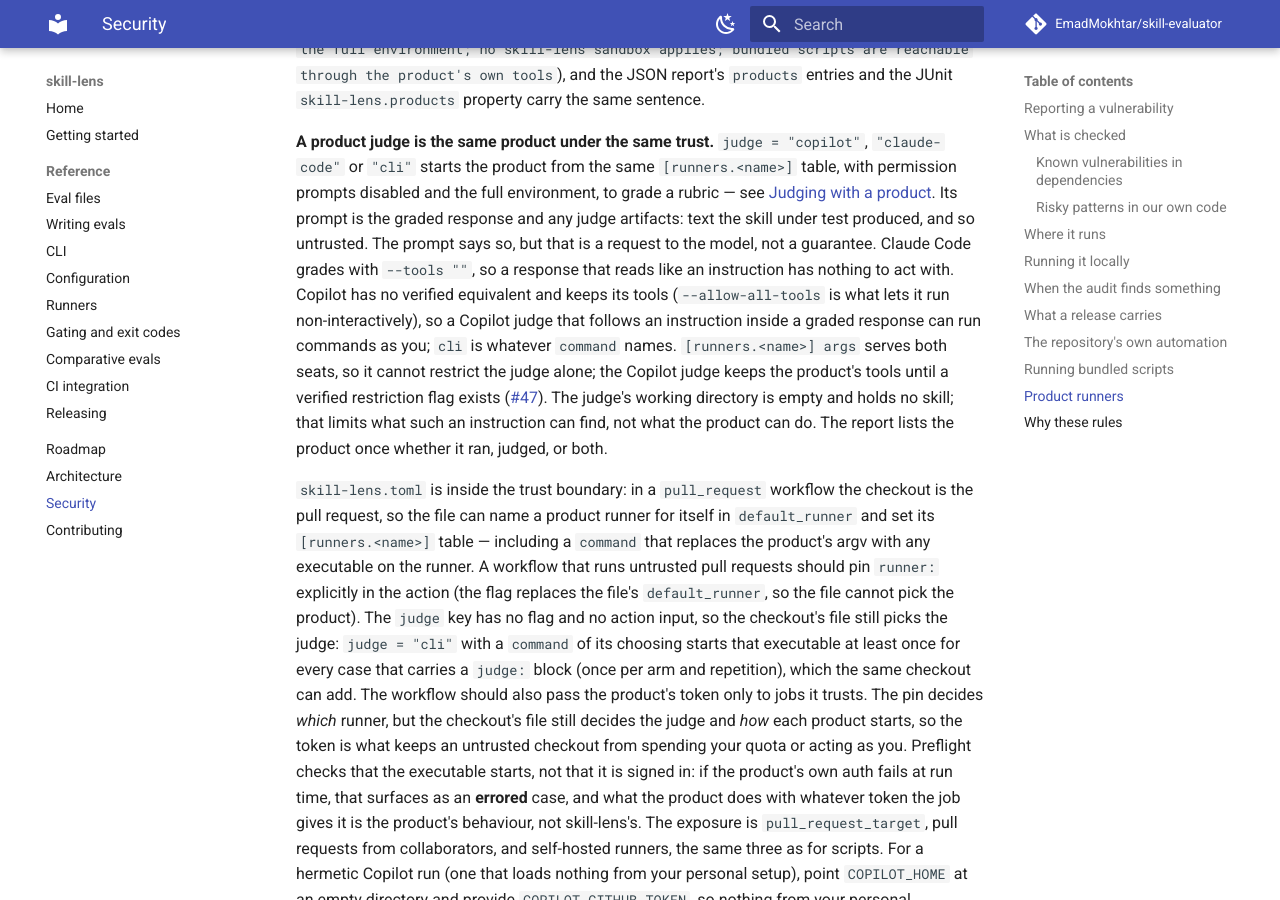
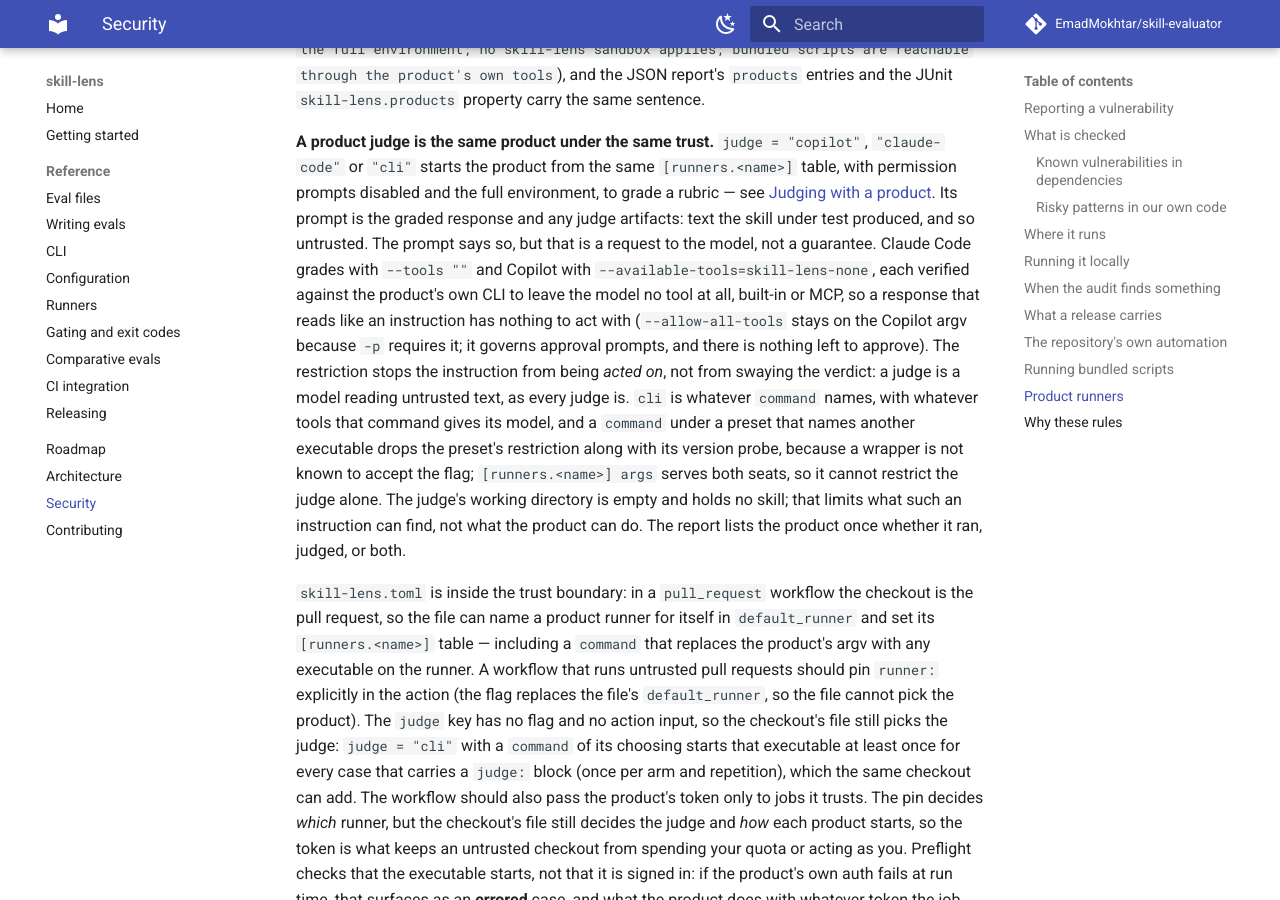
Before and after one commit to EmadMokhtar/skill-evaluator, an MkDocs documentation site: the page built from docs/security.md, in a window 1280 px wide and 900 px high, scrolled down 6678 px. Built offline with MkDocs 1.6.1 and Material for MkDocs 9.7.7, drawn with Linux system fonts in a browser that asks for light colours; comment, search, counter and statistics services are not loaded.

Commit message:
feat: leave the copilot judge no tools while it grades
`judge = "copilot"` graded a rubric with every tool the product has, so an
instruction inside a graded response could make it run commands. Copilot's
`--available-tools` keeps only the tools it names and ignores an empty
list, so the `copilot` preset now appends `--available-tools=skill-lens-none`
when it judges: one tool that does not exist, which leaves the model with
none, built-in and MCP alike. Verified against copilot 1.0.37 by reading
the tool list it sends the model (`--log-level all`), which is then empty;
`--excluded-tools` takes no wildcard and `--deny-tool` governs approval
prompts only. A live test probes both product judges for tool calls.

Closes #47

Co-Authored-By: Claude Fable 5.1 <noreply@anthropic.com>

```diff
--- a/docs/security.md
+++ b/docs/security.md
@@ -272,16 +272,19 @@ permission prompts disabled and the full environment, to grade a rubric — see
 [Judging with a product](runners.md#judging-with-a-product). Its prompt is the graded
 response and any judge artifacts: text the skill under test produced, and so untrusted. The
 prompt says so, but that is a request to the model, not a guarantee. Claude Code grades
-with `--tools ""`, so a response that reads like an instruction has nothing to act with.
-Copilot has no verified equivalent and keeps its tools (`--allow-all-tools` is what lets it
-run non-interactively), so a Copilot judge that follows an instruction inside a graded
-response can run commands as you; `cli` is whatever `command` names. `[runners.<name>]
-args` serves both seats, so it cannot restrict the judge alone; the Copilot judge keeps
-the product's tools until a verified restriction flag exists
-([#47](https://github.com/EmadMokhtar/skill-evaluator/issues/47)). The judge's working
-directory is empty and holds no skill; that limits what such an instruction can find, not
-what the product can do. The report lists the product once whether it ran, judged, or
-both.
+with `--tools ""` and Copilot with `--available-tools=skill-lens-none`, each verified
+against the product's own CLI to leave the model no tool at all, built-in or MCP, so a
+response that reads like an instruction has nothing to act with (`--allow-all-tools` stays
+on the Copilot argv because `-p` requires it; it governs approval prompts, and there is
+nothing left to approve). The restriction stops the instruction from being *acted on*, not
+from swaying the verdict: a judge is a model reading untrusted text, as every judge is.
+`cli` is whatever `command` names, with whatever tools that command gives its model, and a
+`command` under a preset that names another executable drops the preset's restriction
+along with its version probe, because a wrapper is not known to accept the flag;
+`[runners.<name>] args` serves both seats, so it cannot restrict the judge alone. The
+judge's working directory is empty and holds no skill; that limits what such an
+instruction can find, not what the product can do. The report lists the product once
+whether it ran, judged, or both.
 
 `skill-lens.toml` is inside the trust boundary: in a `pull_request` workflow the checkout
 is the pull request, so the file can name a product runner for itself in `default_runner`
```
Also changed, not shown: ARCHITECTURE.md (+7 -3 lines), CLAUDE.md (+8 -3 lines), docs/configuration.md (+5 -2 lines), docs/roadmap.md (+2 -1 lines), docs/runners.md (+13 -5 lines), 5 other files.
